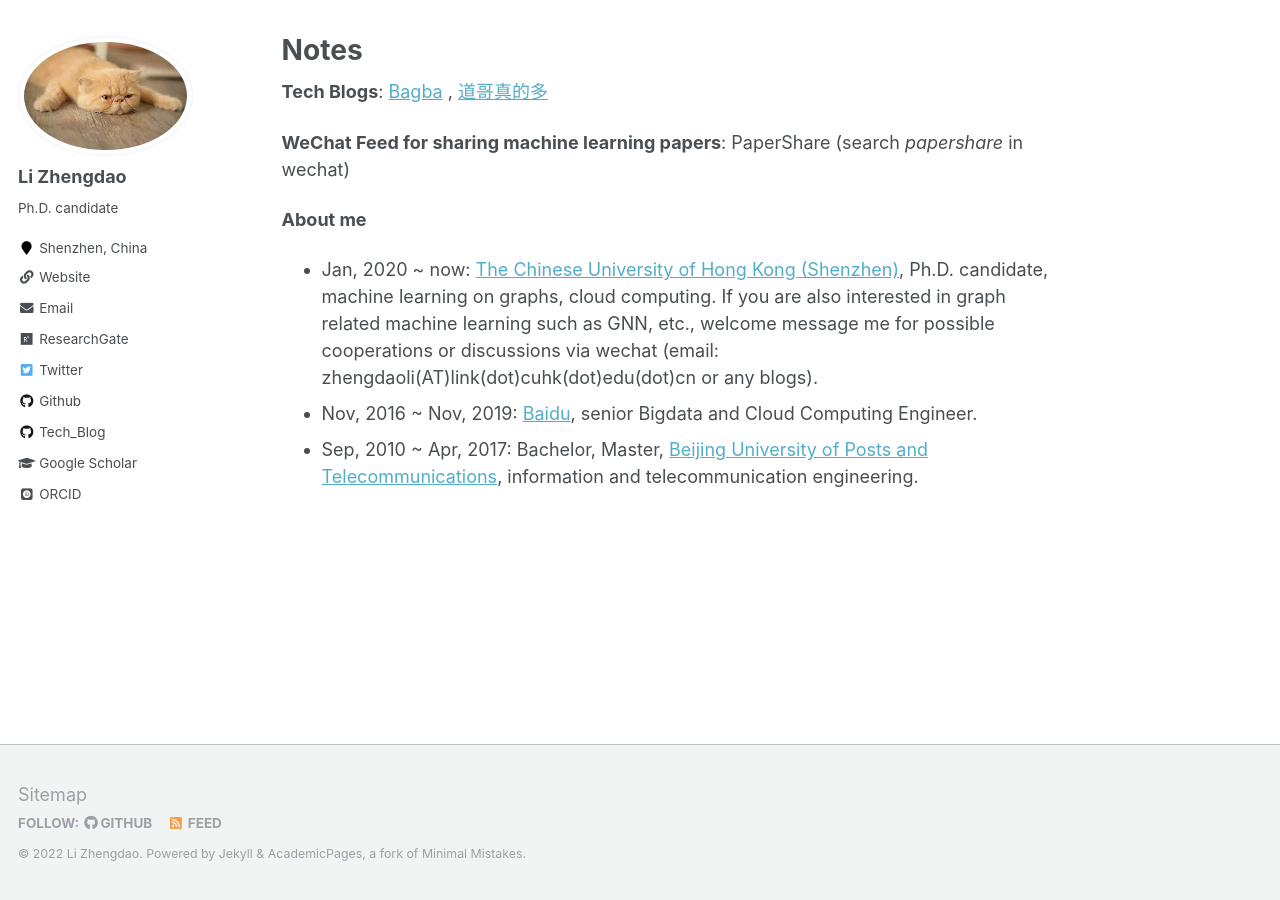
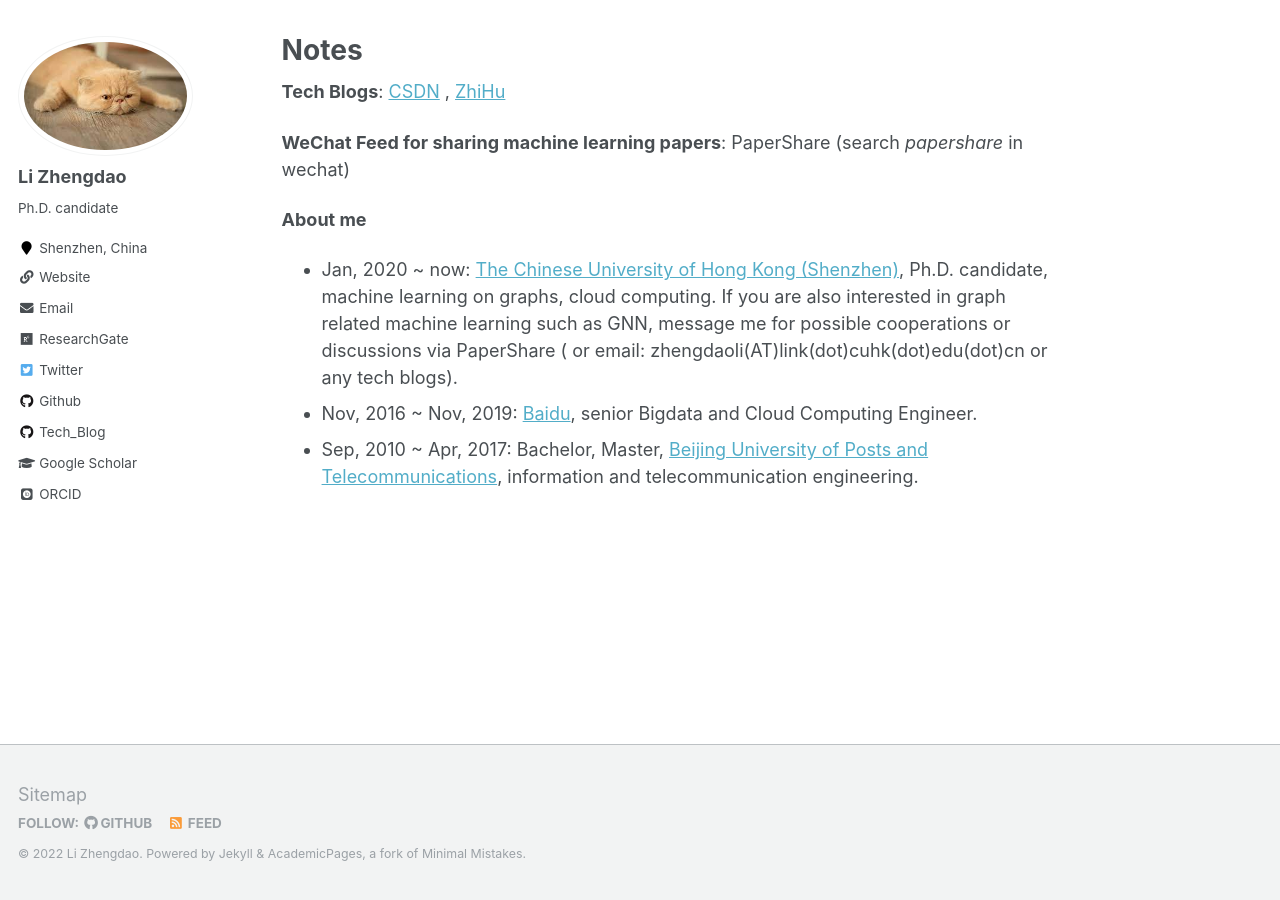
Before and after one commit to zhengdaoli/zhengdaoli.github.io, a Jekyll site: the page built from _pages/about.md, in a window 1280 px wide. Built offline with Jekyll 4.4.1, drawn with Linux system fonts in a browser that asks for light colours; some web fonts are replaced.

Commit message:
update readme

```diff
--- a/_pages/about.md
+++ b/_pages/about.md
@@ -9,13 +9,13 @@ redirect_from:
 ---
 
 
-**Tech Blogs**: [Bagba](https://blog.csdn.net/bagba) , [道哥真的多](https://www.zhihu.com/people/bagba)
+**Tech Blogs**: [CSDN](https://blog.csdn.net/bagba) , [ZhiHu](https://www.zhihu.com/people/bagba)
 
 **WeChat Feed for sharing machine learning papers**: PaperShare
 (search _papershare_ in wechat)
 
 **About me**
 
-* Jan, 2020 ~ now: [The Chinese University of Hong Kong (Shenzhen)](https://www.cuhk.edu.cn/), Ph.D. candidate, machine learning on graphs, cloud computing. If you are also interested in graph related machine learning such as GNN, etc., welcome message me  for possible cooperations or discussions via wechat (email: zhengdaoli(AT)link(dot)cuhk(dot)edu(dot)cn or any blogs).
+* Jan, 2020 ~ now: [The Chinese University of Hong Kong (Shenzhen)](https://www.cuhk.edu.cn/), Ph.D. candidate, machine learning on graphs, cloud computing. If you are also interested in graph related machine learning such as GNN, message me for possible cooperations or discussions via PaperShare ( or email: zhengdaoli(AT)link(dot)cuhk(dot)edu(dot)cn or any tech blogs).
 * Nov, 2016 ~ Nov, 2019: [Baidu](https://www.baidu.com/), senior Bigdata and Cloud Computing Engineer.
 * Sep, 2010 ~ Apr, 2017: Bachelor, Master, [Beijing University of Posts and Telecommunications](https://www.bupt.edu.cn/), information and telecommunication engineering.
```
